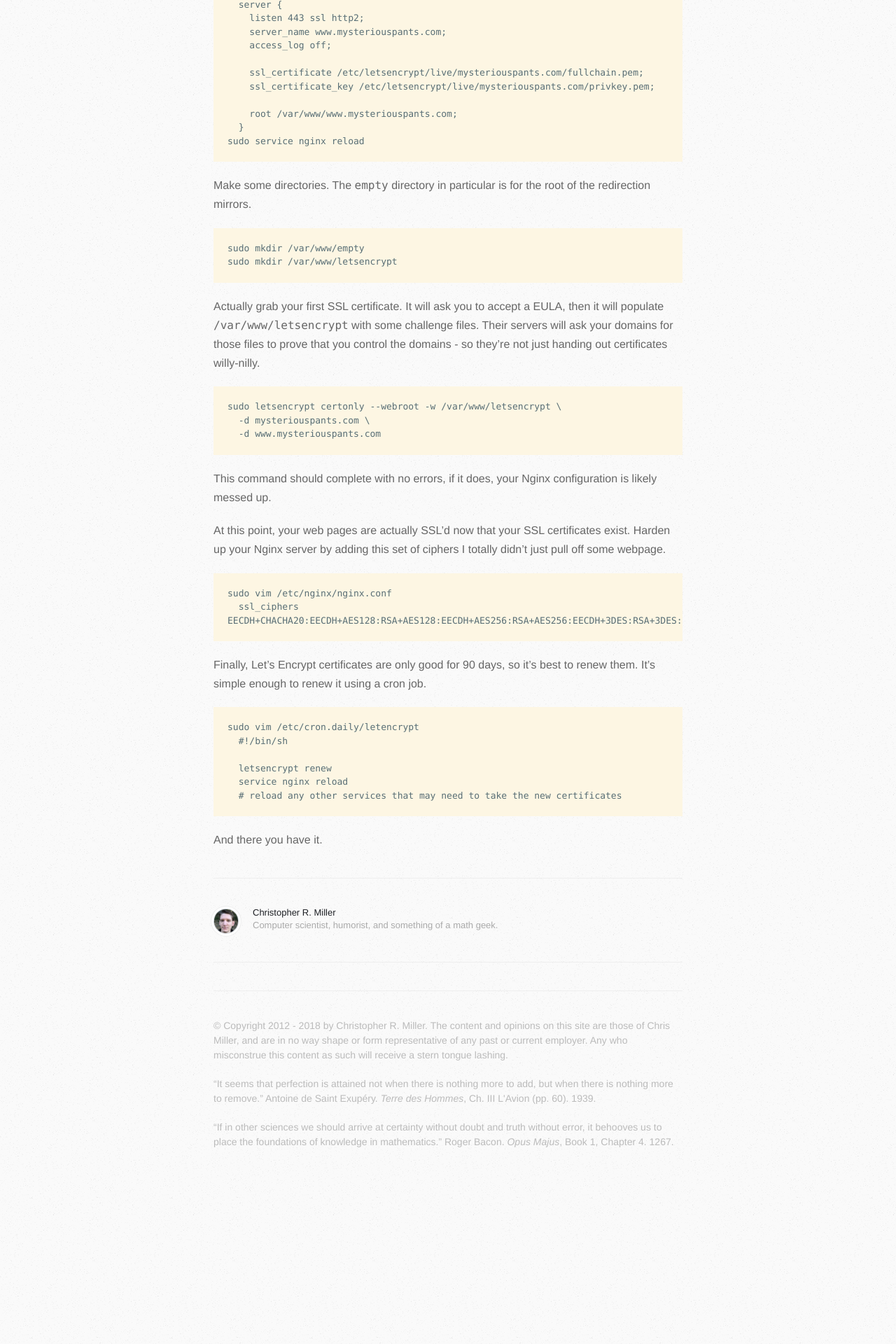
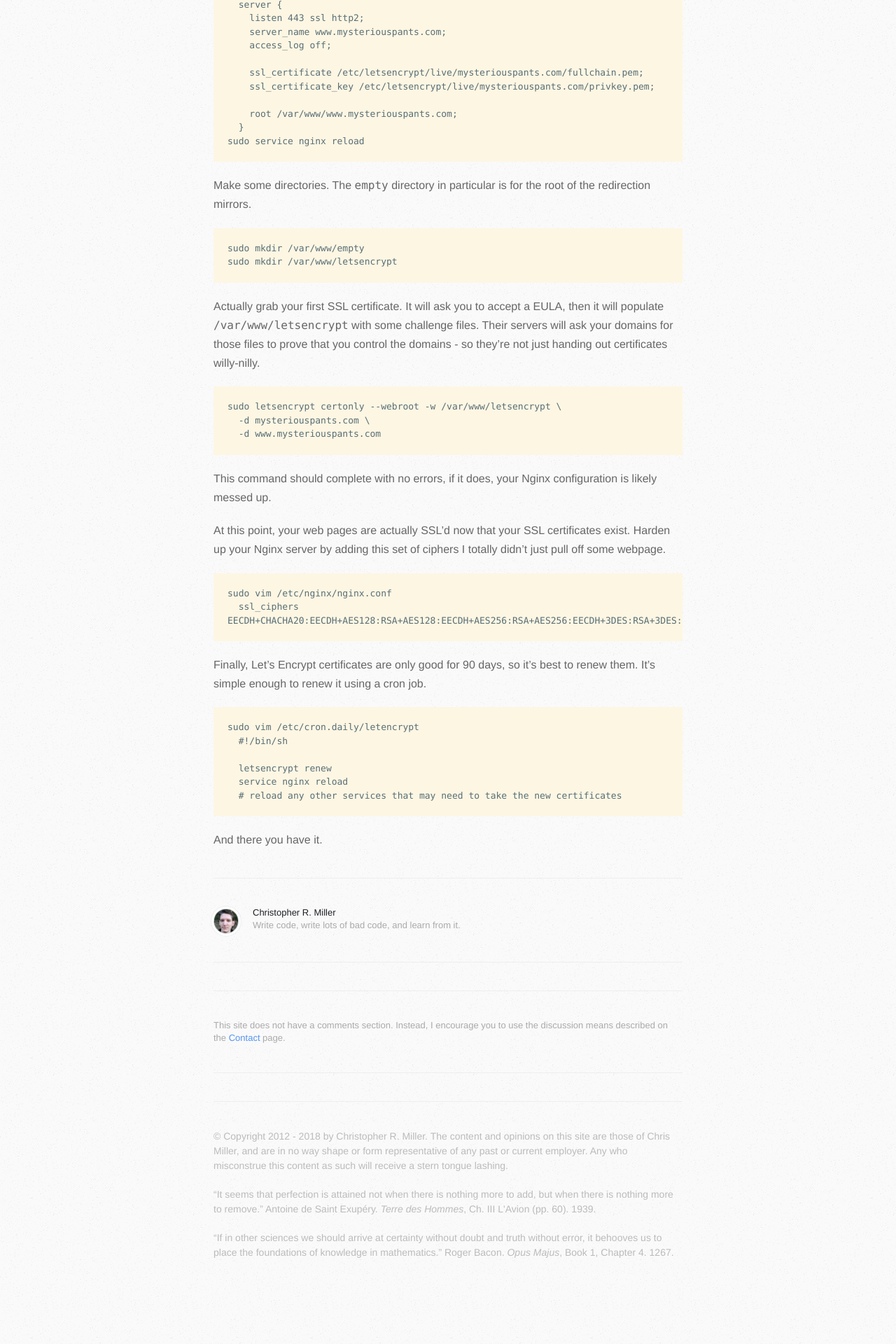
Before and after one commit to mysteriouspants/mysteriouspants.com, a Jekyll site: the page built from _posts/2016-08-31-encrypt-all-the-things.md, in a window 1280 px wide. Shown: the part 1609-3529 px from the top of the page at 70% size. Built offline with Jekyll 4.4.1, drawn with Linux system fonts in a browser that asks for light colours.

Commit message:
Minor site tweaks.

```diff
--- a/_config.yml
+++ b/_config.yml
@@ -20,7 +20,7 @@ authors:
         twitter:   mysterytrousers
         github:    mysteriouspants
         avatar:    xpm.png
-        about:     Computer scientist, humorist, and something of a math geek.
+        about:     Write code, write lots of bad code, and learn from it.
 
 permalink:         /blog/:year/:month/:title/
 
--- a/_includes/navigation.html
+++ b/_includes/navigation.html
@@ -1,12 +1,12 @@
 <nav class="main-nav">
   {% capture baseurl_nav %}{{ site.baseurl }}/{% endcapture %}
   {% if page.url != baseurl_nav %}
-    <a href="{{ site.baseurl }}/"> <span class="arrow">←</span> Home </a>
+    <a href="{{ site.baseurl }}/" title="To be clear, this takes you back to my site's home, not necessarily your home."> <span class="arrow">←</span> Home </a>
   {% endif %}
 
   {% if page.url != "/contact/" %}
     {% if site.contactPage %}
-      <a href="{{ site.baseurl }}/contact">Contact </a>
+      <a href="{{ site.baseurl }}/contact" title="There is no on-site comment system. This link is your best bet.">Contact </a>
     {% endif %}
   {% endif %}
   <a class="cta" href="{{ site.baseurl }}/feed.xml" title="If you're into that sort of thing. I don't judge.">RSS</a>
--- a/_layouts/post.html
+++ b/_layouts/post.html
@@ -30,3 +30,12 @@ archive: true
     </footer>
   {% endif %}
 {% endfor %}
+
+<footer id="not-comments" class="clearfix">
+  <div>
+    <span>
+      This site does not have a comments section. Instead, I encourage you to use the
+      discussion means described on the <a href="/contact">Contact</a> page.
+    </span>
+  </div>
+</footer>
--- a/assets/css/style.css
+++ b/assets/css/style.css
@@ -194,7 +194,7 @@ em, i { font-style: italic; }
 
 code {
   display: inline-block;
-  font-family: Menlo, Monaco, "Andale Mono", "Lucida Console", "Courier New", monospace;
+  font-family: Monaco, Menlo, "Andale Mono", "Lucida Console", "Courier New", monospace;
   margin: -1px 0;
 }
 
@@ -297,7 +297,7 @@ hr {
 	background: #eee;
 }
 
-span.code { font-family:Menlo, Monaco, Courier; background-color:#EEE; font-size:14px; }
+span.code { font-family:Monaco, Menlo, Courier; background-color:#EEE; font-size:14px; }
 
 pre	{
 	font-family:Menlo, Monaco, Courier;
@@ -309,7 +309,7 @@ pre	{
 	overflow:auto;
 	border-radius: 3px;
 	/*background: #fff;*/
-	  font-family: 'Source Code Pro',Menlo,monospace;
+	  font-family: Monaco , Menlo, monospace;
 	  font-size: 13px;
 	  line-height: 1.5em;
 	  font-weight: 500;
@@ -457,7 +457,7 @@ Post List
 	margin: 80px 0 0 0;
 }
 
-#post-meta {
+#post-meta, #not-comments {
 	font-size: 13px;
 	font-weight: bold;
 	line-height: 1.4;
@@ -470,7 +470,7 @@ Post List
   border-bottom: 1px solid #eee;
 }
 
-#post-meta div span {
+#post-meta div span, #not-comments div span {
 	color: #aaa;
 	font-weight: 500;
 	display: block;
```
Also changed, not shown: _posts/2016-07-18-deploying-phoenix.md (+6 -6 lines), contact.md (+0 -6 lines).
